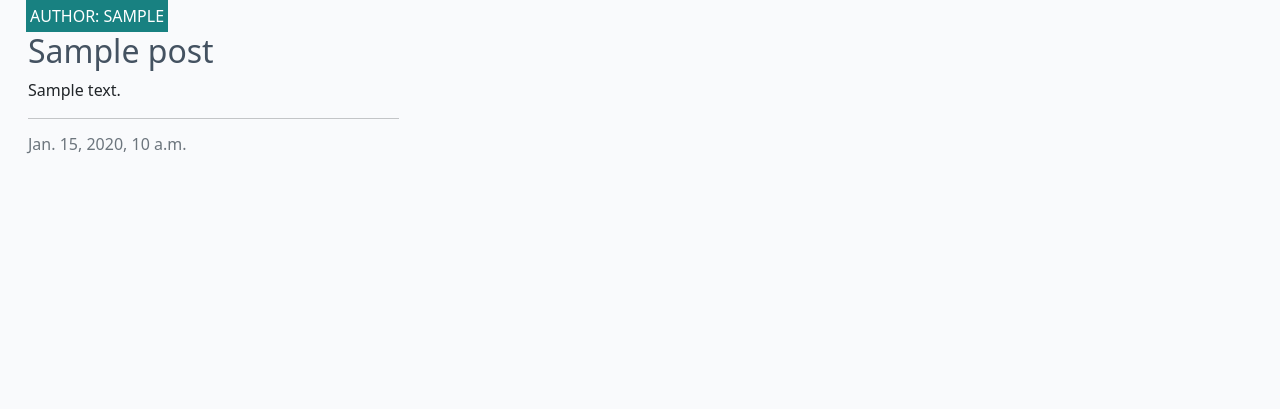
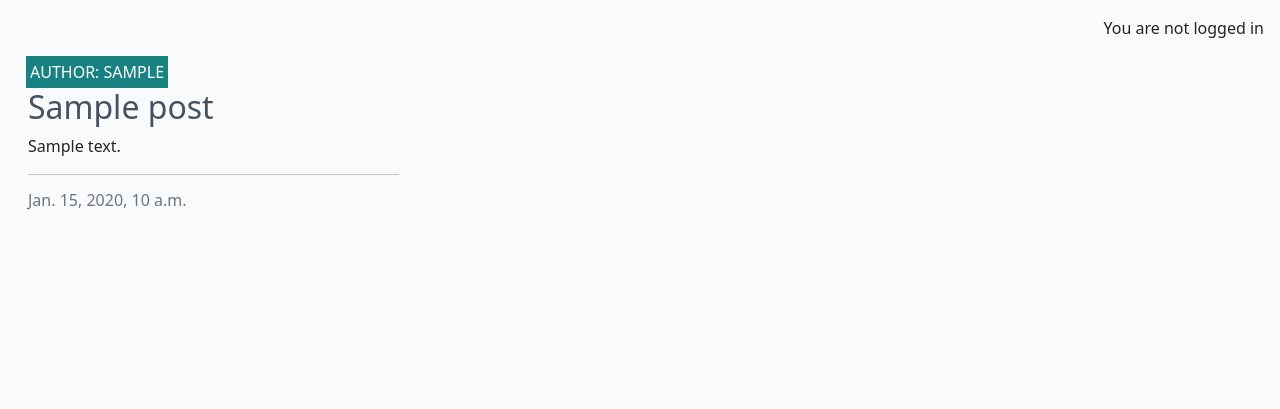
Before and after one commit to christinalicence/django-blog, a Django app: page / in a window 1280 px wide. Shown: the part 60-469 px from the top of the page. Run offline with Django 4.2, Linux system fonts and the light colour scheme; tables that the repository leaves empty hold one stand-in row (values such as "Sample post").

Commit message:
add logged on message

```diff
--- a/codestar/settings.py
+++ b/codestar/settings.py
@@ -28,7 +28,7 @@ TEMPLATES_DIR = os.path.join(BASE_DIR, 'templates')
 SECRET_KEY = os.environ.get("SECRET_KEY")
 
 # SECURITY WARNING: don't run with debug turned on in production!
-DEBUG = False
+DEBUG = True
 
 ALLOWED_HOSTS = ['.herokuapp.com',
                  '127.0.0.1',]
--- a/templates/base.html
+++ b/templates/base.html
@@ -73,6 +73,11 @@
     </nav>
 
     <main class="flex-shrink-0 main-bg">
+        {% if user.is_authenticated %}
+        <p class="text-end m-3">You are logged in as {{ user }}</p>
+        {% else %}
+        <p class="text-end m-3">You are not logged in</p>
+        {% endif %}
 
         {% block content %}
         <!-- Content Goes here -->
```
